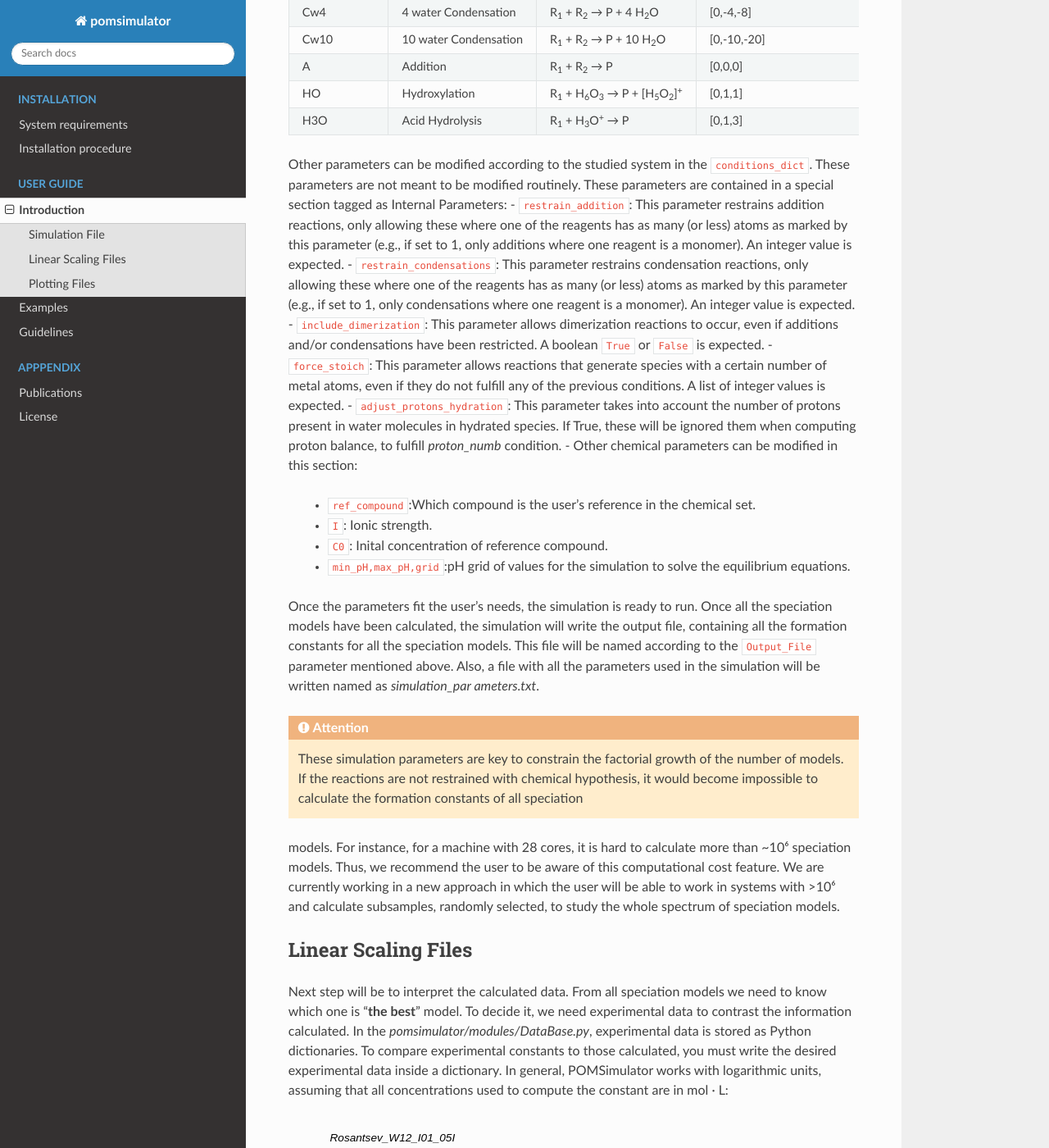
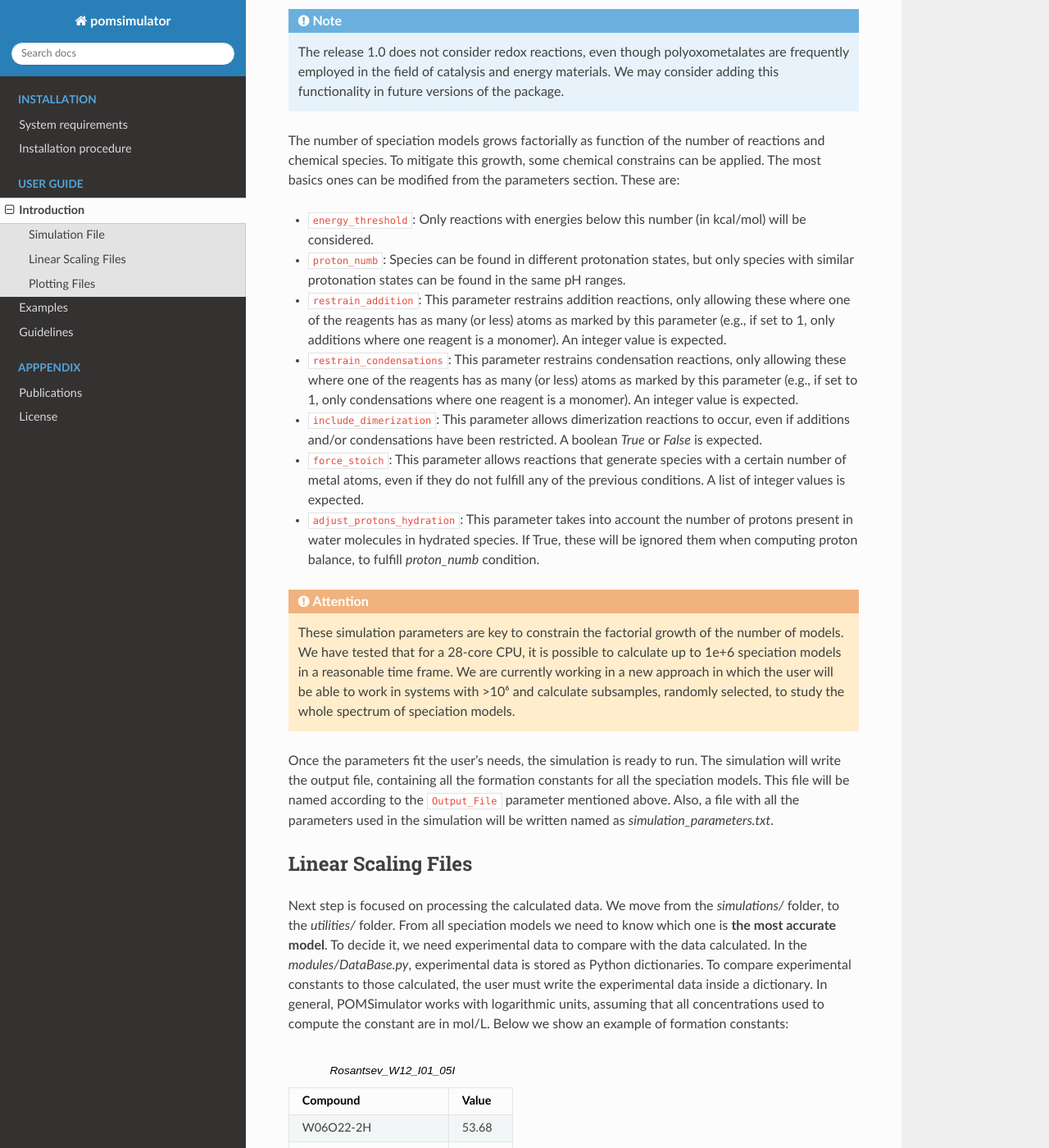
Before and after one commit to petrusen/pomsimulator, a Sphinx documentation site: the page built from docs/source/intro.rst, in a window 1280 px wide and 1400 px high, scrolled down 3408 px. Shown: the whole window at 82% size. Built offline with Sphinx 7.4.7 and the Read the Docs theme 2.0.0, drawn with Linux system fonts in a browser that asks for light colours; pages that are not in the unit, such as notebooks, are missing from menus; some of the changed text lies outside the part shown.

Commit message:
Revised Introduction

```diff
--- a/docs/source/intro.rst
+++ b/docs/source/intro.rst
@@ -3,14 +3,16 @@
 
 ``in construction``
 
-POMSimulator is a Python3 program designed to predict the aqueous speciation and self-assembly mechanisms of polyoxometalates
-. The **input** folder is where the set of molecules is stored, with a directory for each molecular set. The **output**  folder stores all files
-generated by POMSimulator, while the **utilities** folder contains a wide array of programs for tasks such as plotting speciation diagrams,
-calculating linear regressions among others. The **pomsimulator/modules/** folder is essential to POMSimulator, as it houses the
-most critical files: the `graph_module`, `text_module`, and `msce_module`, `DataBase`, `plotting_module` and `stats_module`.
-These files are responsible for the implementation of the main code, enabling the program to function properly. The DataBase.py file contains different
-experimental data such as formation constants or molecule labeling. There is also usefull information such as the predefined reaction
-types used by the msce_module.
+In this section, we explain how the package is organized to aid potential users. It is worth highlighting that we have
+designed the code in a modular way. In this manner, users can easily employ separate parts of the workflow without
+needing to rewrite the source code.
+
+The **input** folder is where the set of molecules is stored, with a directory for each molecular set. The **output**  folder stores all files generated by
+POMSimulator, while the **utilities** folder contains a wide array of programs for tasks such as plotting speciation diagrams, calculating linear regressions among others. The **pomsimulator/modules/** folder is essential
+to POMSimulator, as it houses the most critical files: the `graph_module`, `text_module`, and `msce_module`, `DataBase`, `plotting_module`
+and `stats_module`. These files are responsible for the implementation of the main code, enabling the program to function properly.
+The DataBase.py file contains different experimental data such as formation constants or molecule labeling. There is also usefull information
+such as the predefined reaction types used by the msce_module.
 
 
 .. important::
@@ -27,48 +29,48 @@
 Simulation File
 ----------------
 
-To begin using POMSimulator, it is necessary to generate a set of
-molecules calculated using ***ADF2019*** ( `file.out` ).
+To start using POMSimulator, it is necessary to design a set of molecules, which then ought to be optimized with a quantum
+mechanical software.
 
-.. note:: So far, POMSimulator has only been employed with the Amsterdam Density Functional. Even so, we are confident that other packages such as ORCA, Gaussian or MOLCAS can also be coupled to the method, since only relative energies are considered for the simulation.
+.. note:: POMSimulator has only been employed with the Amsterdam Density Functional. Even so, we are confident that other packages such as ORCA, Gaussian or MOLCAS can also be coupled to the method, since only relative energies are considered for the simulation.
 
-The files should be named in the following format: **MxxOyy-zH**.
+The files should be named in the following format, **MxxOyy-zH**, indicating the number of atomic elements. Here, M is the metal atom (and *xx*, its stoichiometry), O is oxygen (and *yy* its stoichiometry) and H, the hydrogen (*z*). Under this
+convention, file names can be seamlessly transformed to stoichiometric coefficients, which are employed in multiple
+steps of POMSimulator's workflow. The second step entails placing the molecular set inside the
+POMSimulator directory. The set of molecules should be placed in the `inputs` directory.
 
 .. image:: ../.img/scheme_naming.png
    :alt: drawing
    :width: 350
    :align: center
 
+|
 
-Here, M is the metal atom (and *xx*, its stoichiometry), O is oxygen (and *yy* its stoichiometry) and H, the hydrogen (*z*). Under this
-convention, file names can be seamlessly transformed to stoichiometric coefficients, which are employed in multiple
-steps of POMSimulator's workflow. The second step entails placing the molecular set inside the
-POMSimulator directory. The set of molecules should be placed in the `inputs` directory.
+POMSimulator represents chemical data as molecular graphs, where nodes correspond to atoms, and edges to chemical bonds.
+ADF offers the possibility of applying the Quantum Theory of Atoms in Molecules (QTAIM) to deduce chemical connectivity from
+a topological analysis of the electronic density. While this connectivity works well for organic compounds, it can be miscellaneous
+for metal complexes. For this reason, we create a .mol file for each molecule from an ADF .out file, and we highly recommend to
+manually check the connectivity of all the molecules. After that, the isomorphism property for the molecular set can be computed.
+As a result, an isomorphism matrix will be saved as an .csv file which will be then used in the simulation file. It is worth noting
+that it is possible to *skip* the isomorphism check, only considering stoichiometry-based criteria to generate the reaction network.
+Nevertheless, enforcing isomorphism both reduces the size and complexity of the system and enhances the chemical soundness of the method.
 
-.. image:: ../.img/image1.png
-   :alt: drawing
-   :width: 200
-   :align: center
+.. warning::
 
-To create the molecular graphs, POMSimulator uses the atoms as nodes, and to generate the edges it relies
-on Bader's connectivity. While this connectivity is well-defined for organic compounds, it sometimes can be wrong with metal complexes.
-POMSimulator can calculate isomorphisms between molecules before determining whether there might be a chemical reaction
-between them or not. To compute the isomorphism property, the connectivity of graphs must be correct.
-For this reason, we create a .mol file for each molecule from an ADF .out file and manually check the connectivity. After that,
-the isomorphism property for the molecular set can be computed. As a result, an isomorphism matrix will be saved as an .csv file
-which will be then used in the simulation file. It is worth noting that it is possible to *skip* the isomorphism check, only considering
-stoichiometry-based criteria to generate the reaction network. Nevertheless, enforcing isomorphism both reduces the
-size and complexity of the system and enhances the chemical soundness of the method.
+   Defining the chemical bond connectivity of the molecular set is critical, as it will determine the number of chemical reactions in the final network.
+   The connectivity is read from the set of .mol files, so that the user can chose how to define the bond connectivity.
+   For example, by manually using a graphical user interface such as Avogadro, using QTAIM calculations, or atom distance thresholds.
 
-If the isomorphism check is requested, inside the directory `utilities/` the user should run:
+If the isomorphism check is requested, the user should run inside the directory `utilities/`:
+
 1. ``generate_mol_file.py``: Two parameters must be adjusted to the user needs: the adf .out directory
 and the directory to store the generated .mol files.
+
 2. ``compute_isomorphism.py``: In this case, only the .mol directory must be used as an input
 parameter. The result of this program is the isomorphism matrix, that will be saved as an .csv file named ``np_IM.csv``
 
-After these two programs have been run, the user can now run the simulations. To run POMSimulator it is recommended to initially run
-the `simulation_test.py` in the `Simulations/` directory to check that the program has been installed properly. Afterwards, still inside `Simulations/`
-you can move to `simulation_tungstates.py`. In this file, some parameters can be modified according to the user's needs.
+After these two programs have been employed, the user can now run the simulations. We have prepared a sample file in the `Simulations/` directory
+under the name of `simulation_tungstates.py`. In this file, some parameters can be modified according to the user's needs.
 
 - ``ADF_folder``: Modify this according to the name of your **molecular set directory**.
 - ``mol_folder``: Modify this according to where you keep the mol files, to check **isomorphisms**.
@@ -78,23 +80,14 @@
 - ``simulation_file``: Modify this parameter, to name the file which will contain all the simulation details.
 - ``use_isomorphism``: Modify this boolean value to fit whether User want to apply **isomorphism** or not
 - ``cores``: The number of **cores** to which the program will parallelize the resolution of speciation models.
-Modify this parameter to fit your needs, and hardware specifications
-- ``batch_size``: Speciation models are solved in batches. This parameter defines **how many models** each batch
-will have. Modify this parameter to fit your needs, and hardware specifications
+- ``batch_size``: speciation models are solved in batches. This parameter defines **how many models** each batch will have. Modify this parameter to fit your needs, and hardware specifications.
+- ``ref_compound``: which compound is the user's reference in the chemical set.
+- ``I``: Ionic strength.
+- ``C0``: Initial concentration of reference compound.
+- ``min_pH,max_pH,grid``: pH grid of values for the simulation to solve the equilibrium equations.
 
-
-The number of speciation models grows factorially, depending on the number of reactions and the number
-of species. To constrain the factorial growth, some chemical constrains can be applied. The most basics ones
-can be modified from the parameters section. These are:
-- `energy_threshold`: Only reactions with energies below this number (in kcal/mol) will be considered.
-- `proton_numb`: Species can be found in different protonation states, but only species with similar protonation
-states can be found in the same pH ranges. proton_numb refers to the maximum difference in proton number between
-different species.
-
-Secondly, the user needs to select which reactions to include in the simulation.
-This is achieved by modifying the ``reference`` variable. A brief definition of all the possible
-reaction types and how they are located is summarised in the following table:
-
+Then, the user needs to select which chemical reactions should be included in the simulation. This is achieved by modifying the
+``reference`` variable. A brief definition of all the possible reaction types and how they are located is summarised in the following table:
 
 .. list-table::
    :header-rows: 1
@@ -150,39 +143,44 @@
      - R\ :sub:`1` + H\ :sub:`3`\ O\ :sup:`+` → P
      - [0,1,3]
 
-Other parameters can be modified according to the studied system in the ``conditions_dict``.
-These parameters are not meant to be modified routinely. These parameters are contained in a special section
-tagged as Internal Parameters:
+
+.. note::
+
+   The release 1.0 does not consider redox reactions, even though polyoxometalates are frequently employed in the field of catalysis
+   and energy materials. We may consider adding this functionality in future versions of the package.
+
+The number of speciation models grows factorially as function of the number of reactions and chemical species.
+To mitigate this growth, some chemical constrains can be applied. The most basics ones can be modified from the parameters section.
+These are:
+
+- ``energy_threshold``: Only reactions with energies below this number (in kcal/mol) will be considered.
+- ``proton_numb``: Species can be found in different protonation states, but only species with similar protonation states can be found in the same pH ranges.
 - ``restrain_addition``: This parameter restrains addition reactions, only allowing these where one of the reagents has as many (or less) atoms as marked by this parameter (e.g., if set to 1, only additions where one reagent is a monomer). An integer value is expected.
 - ``restrain_condensations``: This parameter restrains condensation reactions, only allowing these where one of the reagents has as many (or less) atoms as marked by this parameter (e.g., if set to 1, only condensations where one reagent is a monomer). An integer value is expected.
-- ``include_dimerization``: This parameter allows dimerization reactions to occur, even if additions and/or condensations have been restricted. A boolean ``True`` or ``False`` is expected.
+- ``include_dimerization``: This parameter allows dimerization reactions to occur, even if additions and/or condensations have been restricted. A boolean `True` or `False` is expected.
 - ``force_stoich``: This parameter allows reactions that generate species with a certain number of metal atoms, even if they do not fulfill any of the previous conditions. A list of integer values is expected.
 - ``adjust_protons_hydration``: This parameter takes into account the number of protons present in water molecules in hydrated species. If True, these will be ignored them when computing proton balance, to fulfill `proton_numb` condition.
-- Other chemical parameters can be modified in this section:
-  - ``ref_compound``:Which compound is the user's reference in the chemical set.
-  - ``I``: Ionic strength.
-  - ``C0``: Inital concentration of reference compound.
-  - ``min_pH,max_pH,grid``:pH grid of values for the simulation to solve the equilibrium equations.
 
-Once the parameters fit the user's needs, the simulation is ready to run. Once all the speciation models have
-been calculated, the simulation will write the output file, containing all the formation constants for all the
-speciation models. This file will be named according to the ``Output_File`` parameter mentioned above. Also, a file
-with all the parameters used in the simulation will be written named as `simulation_par ameters.txt`.
 
-.. attention:: These simulation parameters are key to constrain the factorial growth of the number of models. If the reactions are not restrained with chemical hypothesis, it would become impossible to calculate the formation constants of all speciation \
-models. For instance, for a machine with 28 cores, it is hard to calculate more than ~10⁶ speciation models. Thus, we recommend the user to be aware of this computational cost feature. \
-We are currently working in a new approach in which the user will be able to work in systems with >10⁶ and calculate subsamples, randomly selected, to study the whole spectrum of speciation models.
+.. attention::
+
+   These simulation parameters are key to constrain the factorial growth of the number of models. We have tested that for a 28-core CPU, it is
+   possible to calculate up to 1e+6 speciation models in a reasonable time frame. We are currently working in a new approach in which the user will be able to work in systems with >10⁶ and calculate subsamples, randomly selected,
+   to study the whole spectrum of speciation models.
+
+Once the parameters fit the user's needs, the simulation is ready to run. The simulation will write the output file, containing all the formation constants
+for all the speciation models. This file will be named according to the ``Output_File`` parameter mentioned above. Also, a file
+with all the parameters used in the simulation will be written named as `simulation_parameters.txt`.
 
 Linear Scaling Files
 --------------------
 
-Next step will be to interpret the calculated data. From all speciation
-models we need to know which one is "**the best**" model. To decide it, we need
-experimental data to contrast the information calculated. In the
-`pomsimulator/modules/DataBase.py`, experimental data is stored as Python dictionaries. To
-compare experimental constants to those calculated, you must write the
-desired experimental data inside a dictionary. In general, POMSimulator works with logarithmic
-units, assuming that all concentrations used to compute the constant are in mol · L:
+Next step is focused on processing the calculated data. We move from the `simulations/` folder, to the
+`utilities/` folder. From all speciation models we need to know which one is **the most accurate model**.
+To decide it, we need experimental data to compare with the data calculated. In the `modules/DataBase.py`,
+experimental data is stored as Python dictionaries. To compare experimental constants to those calculated, the user must
+write the experimental data inside a dictionary. In general, POMSimulator works with logarithmic  units, assuming that
+all concentrations used to compute the constant are in mol/L. Below we show an example of formation constants:
 
 .. list-table:: Rosantsev_W12_I01_05I
    :header-rows: 1
@@ -201,91 +199,64 @@
    * - W10O32-0H
      - 129.63
 
-Once you have your data inside a dictionary you can
-run the program `scale_constants.py` inside `utilities/`. This program
-establishes a linear regression between experimental data and the
-calculated one and calculates **RMSE** (Root Mean Square Error) value for
-all speciation models and sorts them according to this parameter.
-
 Before running ``scale_constants.py``, some parameters should be checked :
 
 - ``metal``: Change into the metal of study
 - ``Labels`` : Modify this parameter to the desired Labels, found in `DataBase.py`
 - ``ExpDict``: Modify to use the desired set of experimental constants, also found in ``DataBase.py``
-- ``lgkf_file``: Modify to use the desired set of calculated constants (This parameter is related to
-the **Output_File** from the simulation)
+- ``lgkf_file``: Modify to use the desired set of calculated constants (This parameter is related to the **Output_File** from the simulation)
+
+Once the user has introduced the experimental data in a dictionary, then it is possible
+run the program `scale_constants.py` inside `utilities/`. This program
+calculates a linear regression between experimental data and the
+simulated one, thus generating the  Root Mean Square Error, **RMSE**, value for
+all speciation models. As a result, an output file will be written, containing the scaling
+parameters of the best model (``scaling_params.pomsim``). Moreover, the scaling
+parameters of each individual speciation model are included in a CSV file (``regresion_output.csv``). Below we depict
+the typical linear regressions obtained in POMSimulator:
 
 .. image:: ../.img/scaling_plot_best_model.png
    :width: 400
    :alt: drawing
    :align: center
 
-As a result, an output file will be written, containing the scaling
-parameters of the best model (``scaling_params.pomsim``). Moreover, the scaling
-parameters of each individual speciation model are included in a CSV file (``regresion_output.csv``).
+Next step is to calculate the speciation of the selected model, usually the best one. The **monometal_speciation** will calculate
+the concentration of each species at every value of pH. Inside `utilities/`, run: ``monometal_speciation.py``. As usual, we first need to define
+some parameters related to the speciation:
 
-Next step is to calculate the speciation of the selected model, usually the best one. The **monometal_speciation** will calculate the concentration of each species at every value of pH. Inside `utilities/`, run:
-
-``monometal_speciation.py``
-
-As usual, we first need to define some parameters related to the speciation:
-
--``formation_labels``: User must define which labels has used to calculate the formation constants
-
--``speciation_labels``: It is possible to use only a subset of species to compute the speciation, e.g. leaving out species that are known
-not to be important along the pH range of interest. User must define which labels wants to use to calculate the speciation.
-
--``ref_stoich``: Formation reactions are defined from 1 reference compound, usually the monomer.
-Specify which compound is your reference, write its stoichiometry as a list (xx,yy,z), as mentioned in **Section 1**
-
--``min_pH,max_pH,step_pH``: User must define the pH grid to which the program will solve the speciation.
-A minimum and maximum value have to be defined, as well as the step value. The finer the pH grid, the better the
-speciation diagram.
-
--``C``: This parameter refers to the initial concentration of the reference compound
-
-Also, we need to define some parameters related to the code:
-
-- ``batch_size``: As for the calculation of formation constants, the speciation is also batched.
-Specify the size of the batch.
+- ``formation_labels``: User must define which labels has used to calculate the formation constants
+- ``speciation_labels``: It is possible to use only a subset of species to compute the speciation, e.g. leaving out species that are known not to be important along the pH range of interest. User must define which labels wants to use to calculate the speciation.
+- ``ref_stoich``: Formation reactions are defined from 1 reference compound, usually the monomer. Specify which compound is your reference, write its stoichiometry as a list (xx,yy,z), as mentioned in **Section 1**
+- ``min_pH,max_pH,step_pH``: User must define the pH grid to which the program will solve the speciation. A minimum and maximum value have to be defined, as well as the step value. The finer the pH grid, the better the speciation diagram.
+- ``C``: This parameter refers to the initial concentration of the reference compound
+- ``batch_size``: As for the calculation of formation constants, the speciation is also batched. Specify the size of the batch.
 - ``path``: Write the path to the formation constants file.
 - ``path_to_output``: Where the user wants its concentration array to be saved
 - ``path_to_params``: Path to the scaling parameters calculated in **scale_constants.py**
 
-
-The **monometal_phase** will calculate the concentration of each species at every pH value and at different initial concentration values. Inside `utilities/`, run:
-
-`` monometal_phase.py``
-
-For the phase diagram, the same parameters must be filled, but also a new parameter must be considered
+The **monometal_phase** will calculate the concentration of each species at every pH value and at different initial concentration values.
+Inside `utilities/`, run: `` monometal_phase.py``. For the phase diagram, the same parameters must be filled, but also a new parameter must be considered
 instead of **C**:
 
--``C_list``: For the phase diagram we need to solve the speciation for different concentration values.
-In this parameter we can set which concentrations will be used.
+- ``C_list``: For the phase diagram we need to solve the speciation for different concentration values. In this parameter we can set which concentrations will be used.
 
 Plotting Files
 ---------------
 
-After POMSimulator has run its simulation in **section 1**, and then treated this information, we can now visualize the results. For this purpose we have three different programs, located in the
-`utilities/` directory.
+After POMSimulator has run its simulation in **section 1**, and then treated this information, we can now visualize the results.
+For this purpose we have three different programs, located in the `utilities/` directory.
 
-1. `plot_reac_map.py` : With this program user can visualitze
-the chemical reaction network in a 2D or 3D map
-2. `plot_speciation_diagram.py`: This program plots the calculated
-concentrations in **monometal_speciation.py**
-3. `plot_phase_diagram.py`: This program plots the calculated
-concentrations in **monometal_phase.py**
+- ``plot_reac_map.py`` : With this program user can visualitze the chemical reaction network in a 2D or 3D map
+- ``plot_speciation_diagram.py``: This program plots the calculated concentrations in **monometal_speciation.py**
+- ``plot_phase_diagram.py``: This program plots the calculated concentrations in **monometal_phase.py**
 
-
-Through this program, we can plot the chemical reaction network. We will need to
+Throughout this program, we can plot the chemical reaction network. We will need to
 pass the same parameters as in the simulation file, to reproduce the exact system.
 User can then choose between a 2D or 3D plot and whether all reactions are included
-or only the reactions in a particular speciation model. Inside `utilities/`:
+or only the reactions in a particular speciation model. Inside `utilities/`: ``plot_reac_map.py``
 
-``plot_reac_map.py``
+Moreover some parameters of the plot can be tuned, from the plotting_dict. Some of these parameters are:
 
-Moreover some parameters of the plot can be tuned, from the plotting_dict. Some
-of these parameters are:
 - ``node_color``
 - ``x_axis, y_axis and z_axis labels``
 - ``plot_title``
@@ -296,6 +267,7 @@
    :alt: drawing
    :align: center
 
+|
 
 When the plot function is called, user must choose between ``Reaction_Map_2D_monometal
 or Reaction_Map_3D_monometal``. User, also has to choose which reactions are plotted.
@@ -303,9 +275,7 @@
 the proper reactions must be passed (idx_new,e_new and type_new). Otherwise, ``All_models`` flag
 must be set to ``True`` and the reactions passed must be ``Reac_idx,Reac_energy and Reac_type``.
 To select a particular speciation model, the `target_model` variable must be changed into the specific model number,
-which can be extracted from the **scale_constants** output file.
-
-To plot speciation diagrams, only needed the concentration
+which can be extracted from the **scale_constants** output file. To plot speciation diagrams, only needed the concentration
 array calculated in ``monometal_speciation.py`` is needed. As a result, a plot like the
 following one can be obtained running `plot_speciation_diagram.py` inside `utilities/` :
 
```
